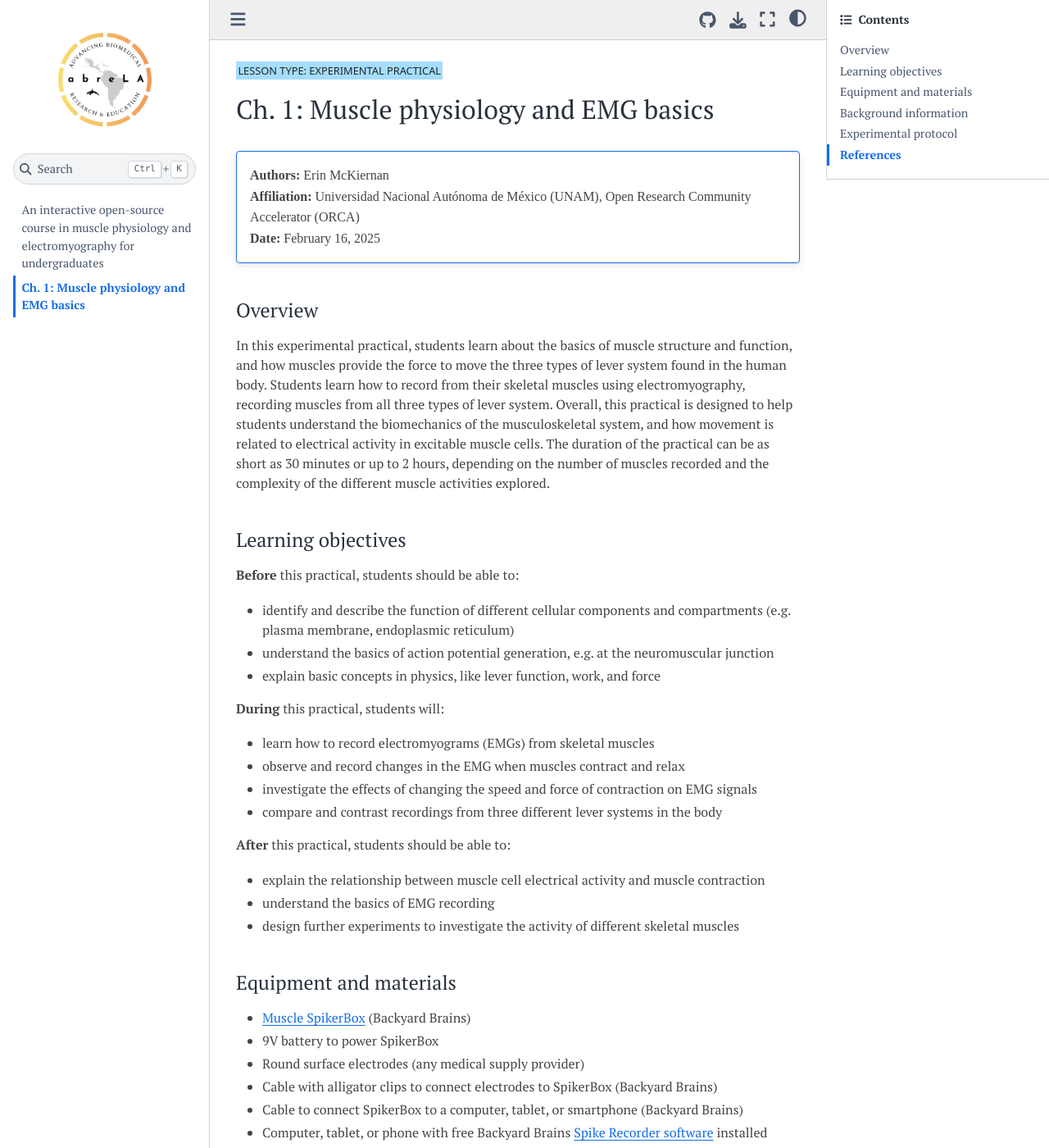
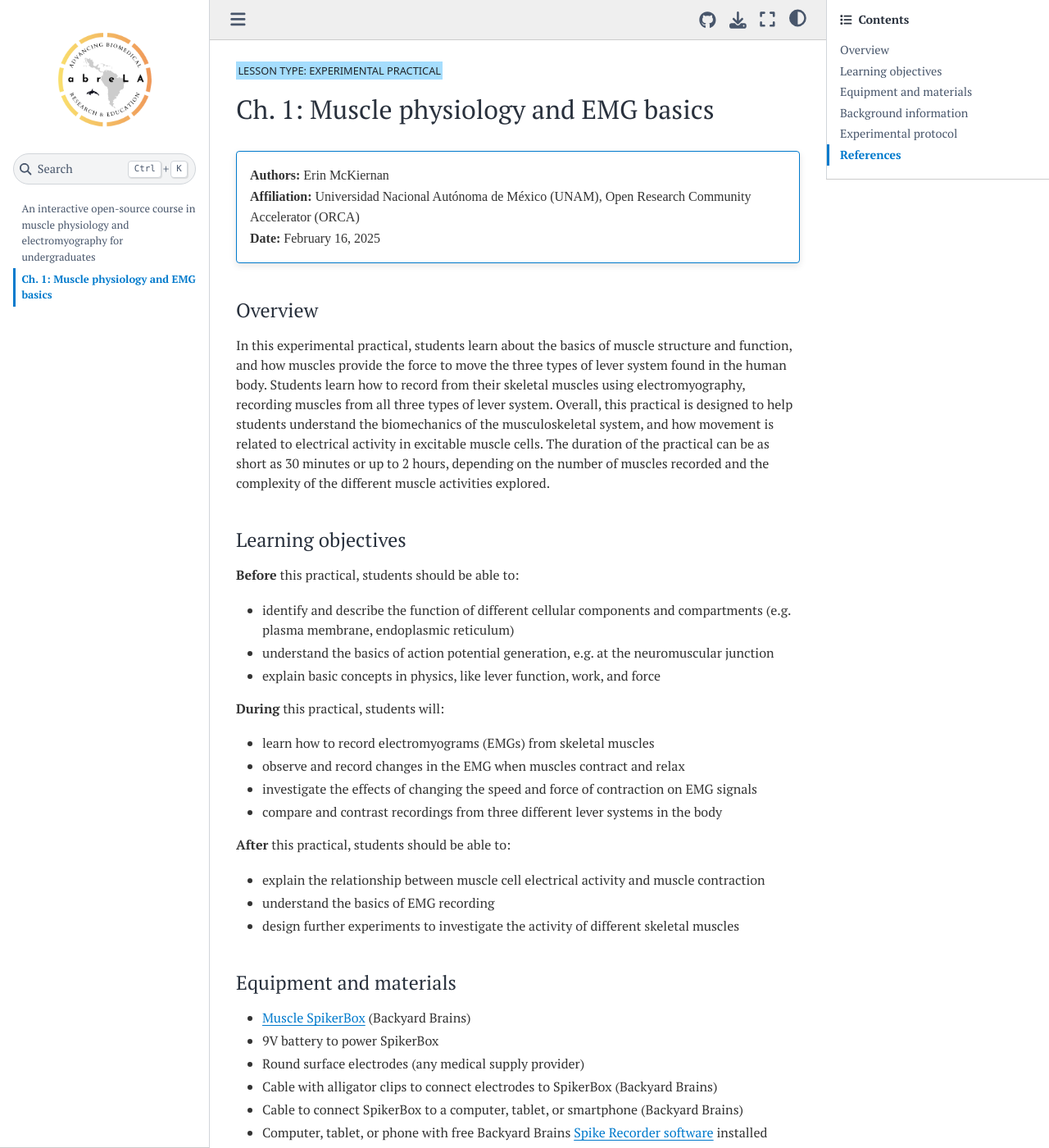
Before and after one commit to thessaly/emg-test, a Jupyter Book: the page built from chapter-1.md, in a window 1280 px wide and 1400 px high. Shown: the whole window at 82% size. Built offline with Jupyter Book 1.0.4 settings and Sphinx 7.4.7 and the Sphinx Book theme 1.1.4, drawn with Linux system fonts in a browser that asks for light colours; pages that are not in the unit, such as notebooks, are missing from menus; cross-references to code outside the pages are shown as plain code.

Commit message:
fix scipy and style issues

```diff
--- a/_config.yml
+++ b/_config.yml
@@ -28,6 +28,10 @@
 # Add GitHub buttons to your book
 # See https://jupyterbook.org/customize/config.html#add-a-link-to-your-repository
 html:
+  theme:
+    options:
+      default_mode: light
+      mode_switch_button: true
   use_issues_button: true
   use_repository_button: true
   extra_footer : |
@@ -49,7 +53,7 @@
     bibtex_reference_style: author_year
     bibtex_default_style: unsrt
     html_css_files:
-      - custom.css
+      - custom-enhanced.css
     html_show_copyright: false
 
 parse:
--- /dev/null
+++ b/_static/custom-enhanced.css
@@ -0,0 +1,257 @@
+/* Import fonts */
+@import url('https://fonts.googleapis.com/css2?family=Lato:wght@400;700&family=Roboto+Mono&display=swap');
+@import url('https://fonts.googleapis.com/css2?family=PT+Serif:ital,wght@0,400;0,700;1,400;1,700&display=swap');
+
+/* Body text */
+body {
+  font-family: "PT Serif", serif;
+  color: #444;
+  font-size: 1rem;
+  font-weight: 400;
+  line-height: 1.5;
+  padding-top: 0;
+  text-rendering: optimizeLegibility;
+}
+
+/* LIGHT THEME ONLY */
+html[data-theme="light"] {
+  --pst-color-background: #ffffff;
+  --pst-color-text-base: #333;
+  --pst-color-primary: #007ACC;
+}
+html[data-theme="light"] body {
+  background-color: var(--pst-color-background);
+  color: var(--pst-color-text-base);
+}
+html[data-theme="light"] .bd-header-article {
+  background-color: #efefef;
+  border-bottom: 1px solid #ccc;
+}
+
+/* DARK THEME ONLY */
+html[data-theme="dark"] {
+  --pst-color-background: #121212;
+  --pst-color-text-base: #ddd;
+  --pst-color-primary: #92e6e2;
+  --pst-color-border: #444;
+}
+html[data-theme="dark"] body {
+  background-color: var(--pst-color-background);
+  color: var(--pst-color-text-base);
+}
+html[data-theme="dark"] .bd-header-article {
+  background-color: #1e1e1e; /* Dark navbar */
+  border-bottom: 1px solid #444;
+}
+
+/* HIGH CONTRAST THEME */
+html[data-theme="high-contrast"] {
+  --pst-color-background: #000000;
+  --pst-color-text-base: #ffffff;
+  --pst-color-primary: #ffff00; /* Bright yellow for high contrast */
+  --pst-color-link: #00ffff; /* Bright cyan for links */
+  --pst-color-border: #ffffff;
+}
+html[data-theme="high-contrast"] body {
+  background-color: var(--pst-color-background);
+  color: var(--pst-color-text-base);
+}
+html[data-theme="high-contrast"] .bd-header-article {
+  background-color: #000000; /* Pure black navbar */
+  border-bottom: 2px solid #ffffff;
+}
+
+/* Sidebar card spacing */
+.sd-card {
+  margin-top: 2rem;
+}
+
+/* Navbar logo */
+.navbar-brand img {
+  max-width: 60%;
+}
+
+/* Fix selector and sidebar font */
+.bd-links.bd-docs-nav {
+  font-size: 0.9em;
+  font-family: "PT Serif", serif;
+}
+
+/* Navbar style - base styles */
+.bd-header-article {
+  padding: 0 1rem;
+  position: sticky;
+  top: 0;
+  width: 100%;
+}
+
+/* Sidebar styles */
+.bd-sidebar-primary,
+.bd-sidebar-secondary {
+  border-bottom: 1px solid #ccc;
+  font-family: "PT Serif", serif;
+}
+
+/* Dark theme sidebar adjustments */
+html[data-theme="dark"] .bd-sidebar-primary,
+html[data-theme="dark"] .bd-sidebar-secondary {
+  border-bottom: 1px solid #444;
+  background-color: #1a1a1a;
+}
+
+/* High contrast theme sidebar adjustments */
+html[data-theme="high-contrast"] .bd-sidebar-primary,
+html[data-theme="high-contrast"] .bd-sidebar-secondary {
+  border-bottom: 2px solid #ffffff;
+  background-color: #000000;
+}
+
+/* Table of contents */
+.page-toc.tocsection {
+  font-weight: 900;
+}
+
+/* Headings */
+h1, h2, h3, h4 {
+  font-family: "PT Serif", serif;
+}
+h1 {
+  font-size: 2em;
+  margin: 1rem 0;
+}
+h2 {
+  font-size: 1.5rem;
+  margin: 2.75rem 0 1.05rem;
+}
+h3 {
+  font-size: 1.3em;
+  margin: 1em 0 0.5em;
+}
+h4 {
+  font-size: 1em;
+  font-weight: 700;
+  margin: 1em 0 0.5em;
+}
+
+/* Lesson type style text */
+mark {
+  font-size: 0.8em;
+  font-weight: 400;
+  font-family: "Lato", sans-serif;
+  text-transform: uppercase;
+  background: #a5ddfd;
+}
+
+/* Dark theme mark adjustments */
+html[data-theme="dark"] mark {
+  background: #4a90a4;
+  color: #ffffff;
+}
+
+/* High contrast theme mark adjustments */
+html[data-theme="high-contrast"] mark {
+  background: #ffff00;
+  color: #000000;
+}
+
+/* Bibliography */
+.citation-list {
+  font-size: 0.8rem;
+}
+.citation-list > p {
+  padding-bottom: 0.8em;
+}
+
+/* Card body text */
+.sd-card-text {
+  line-height: 1.6;
+  font-family: "PT Serif", serif;
+}
+
+/* Code blocks */
+code, pre, .highlight {
+  font-family: 'Roboto Mono', monospace;
+  font-size: 0.95em;
+}
+
+/* Dark theme code blocks */
+html[data-theme="dark"] code,
+html[data-theme="dark"] pre,
+html[data-theme="dark"] .highlight {
+  background-color: #2d2d2d;
+  color: #f8f8f2;
+}
+
+/* High contrast theme code blocks */
+html[data-theme="high-contrast"] code,
+html[data-theme="high-contrast"] pre,
+html[data-theme="high-contrast"] .highlight {
+  background-color: #000000;
+  color: #ffffff;
+  border: 1px solid #ffffff;
+}
+
+/* Sidebar TOC headings */
+.bd-sidebar h2,
+.bd-sidebar h3 {
+  font-weight: 700;
+  font-size: 1em;
+}
+
+/* Site navigation TOC */
+#site-navigation nav {
+  font-family: 'Lato', sans-serif;
+  font-size: 0.95em;
+}
+
+/* Footer */
+.copyright-license {
+  font-family: "PT Serif", serif;
+  color: #868686;
+}
+
+/* Dark theme footer */
+html[data-theme="dark"] .copyright-license {
+  color: #aaa;
+}
+
+/* High contrast theme footer */
+html[data-theme="high-contrast"] .copyright-license {
+  color: #ffffff;
+}
+
+.prev-next-info {
+  font-size: small;
+  margin: 2em;
+}
+.prev-next-area {
+  background: #d3ebf0;
+}
+
+/* Dark theme prev-next area */
+html[data-theme="dark"] .prev-next-area {
+  background: #2a2a2a;
+}
+
+/* High contrast theme prev-next area */
+html[data-theme="high-contrast"] .prev-next-area {
+  background: #000000;
+  border: 1px solid #ffffff;
+}
+
+.prev-next-footer {
+  margin-top: 2em;
+}
+
+/* Output image scaling */
+.cell_output.docutils.container img {
+  height: 50% !important;
+}
+
+/* Collapsed sidebar toggle behavior */
+.sidebar-toggle:not(.collapsed) ~ div.navbar-brand::after {
+  display: inline-block;
+}
+.sidebar-toggle.collapsed ~ div.navbar-brand::after {
+  margin-left: 10px;
+}
--- a/requirements.txt
+++ b/requirements.txt
@@ -1,3 +1,4 @@
 jupyter-book
 matplotlib
 numpy
+scipy
```
